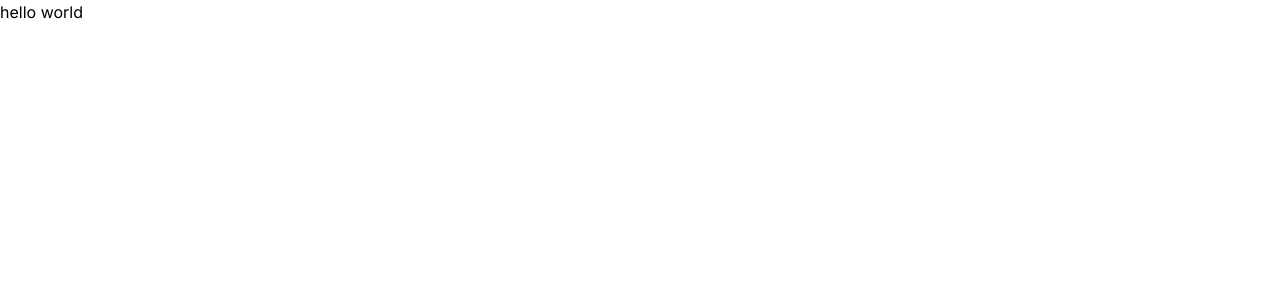
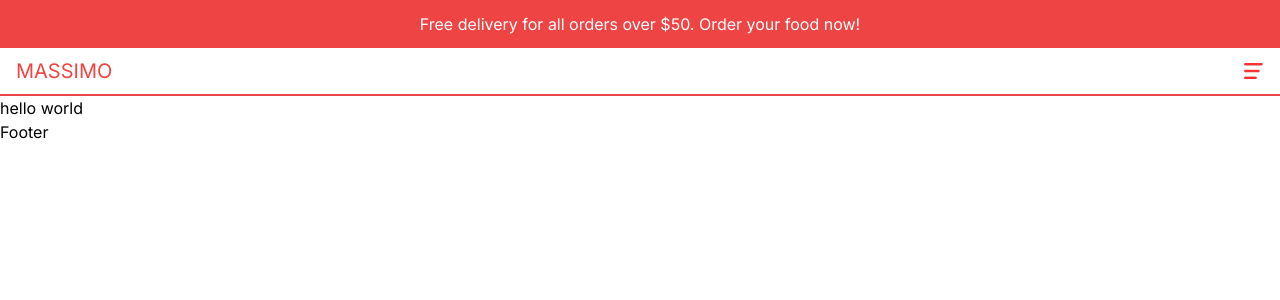
Before and after one commit to jamieleef/restaurant-app, a Next.js app: page / in a window 1280 px wide. Shown: the top 300 px of the page. Built offline with nearby package versions, Linux system fonts and the light colour scheme.

Commit message:
Components Set Up

```diff
--- a/src/app/layout.tsx
+++ b/src/app/layout.tsx
@@ -1,22 +1,30 @@
-import './globals.css'
-import type { Metadata } from 'next'
-import { Inter } from 'next/font/google'
+import Notification from "@/components/Notification";
+import "./globals.css";
+import type { Metadata } from "next";
+import { Inter } from "next/font/google";
+import Navbar from "@/components/Navbar";
+import Footer from "@/components/Footer";
 
-const inter = Inter({ subsets: ['latin'] })
+const inter = Inter({ subsets: ["latin"] });
 
 export const metadata: Metadata = {
-  title: 'Create Next App',
-  description: 'Generated by create next app',
-}
+    title: "Create Next App",
+    description: "Generated by create next app",
+};
 
 export default function RootLayout({
-  children,
+    children,
 }: {
-  children: React.ReactNode
+    children: React.ReactNode;
 }) {
-  return (
-    <html lang="en">
-      <body className={inter.className}>{children}</body>
-    </html>
-  )
+    return (
+        <html lang="en">
+            <body className={inter.className}>
+                <Notification />
+                <Navbar />
+                {children}
+                <Footer />
+            </body>
+        </html>
+    );
 }
--- /dev/null
+++ b/src/components/Footer.tsx
@@ -0,0 +1,7 @@
+import React from "react";
+
+const Footer = () => {
+    return <div>Footer</div>;
+};
+
+export default Footer;
--- /dev/null
+++ b/src/components/Navbar.tsx
@@ -0,0 +1,20 @@
+import React from "react";
+import Menu from "./Menu";
+import Link from "next/link";
+
+const Navbar = () => {
+    return (
+        <div className="h-12 text-red-500 p-4 flex items-center justify-between uppercase border-b-2 border-b-red-500">
+            {/* LOGO */}
+            <div className="text-xl">
+                <Link href="/">Massimo</Link>
+            </div>
+            {/* MOBILE MENU */}
+            <div>
+                <Menu />
+            </div>
+        </div>
+    );
+};
+
+export default Navbar;
--- /dev/null
+++ b/src/components/Notification.tsx
@@ -0,0 +1,11 @@
+import React from "react";
+
+const Notification = () => {
+    return (
+        <div className="h-12 bg-red-500 text-white px-4 flex items-center justify-center text-center text-sm md:text-base cursor-pointer">
+            Free delivery for all orders over $50. Order your food now!
+        </div>
+    );
+};
+
+export default Notification;
```
